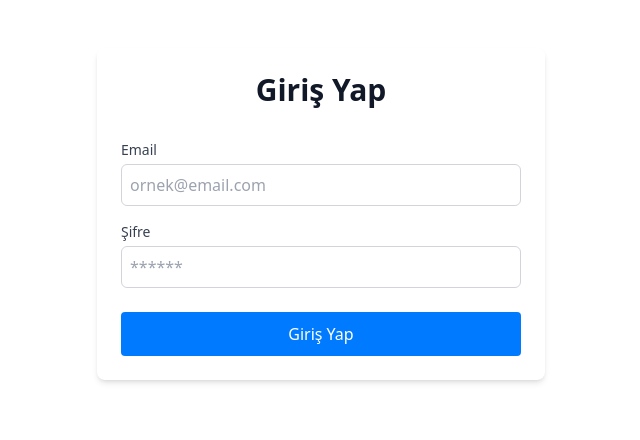
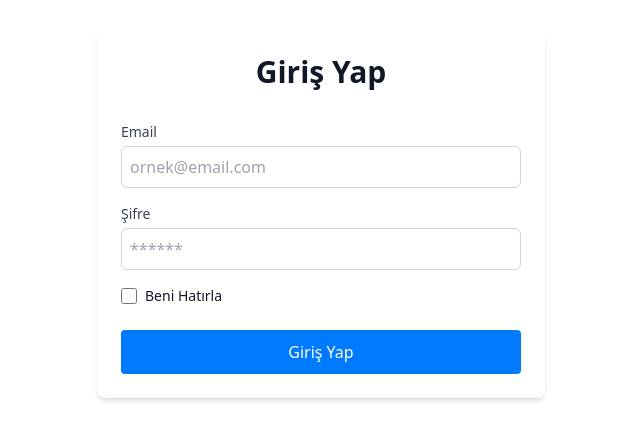
Before and after one commit to eminbasbayan/2024-4-react-bootcamp, a React (Vite) app: page / in a window 1280 px wide. Shown: the part 186-626 px from the top of the page, without its empty margins (319-959 px from the left). Built offline with nearby package versions, Linux system fonts and the light colour scheme; the HTML template or start-up script is replaced by a standard one.

Commit message:
form rememberMe örneği

```diff
--- a/src/components/Auth/LoginForm.jsx
+++ b/src/components/Auth/LoginForm.jsx
@@ -4,8 +4,6 @@ import { yupResolver } from '@hookform/resolvers/yup';
 import { loginSchema } from '../../schemas/auth.schema';
 
 import Button from '../UI/Button';
-
-
 
 const LoginForm = () => {
   const {
@@ -14,6 +12,9 @@ const LoginForm = () => {
     formState: { errors },
   } = useForm({
     resolver: yupResolver(loginSchema),
+    defaultValues: {
+      rememberMe: false
+    }
   });
 
   const onSubmit = (data) => {
@@ -61,6 +62,17 @@ const LoginForm = () => {
                 </p>
               )}
             </div>
+
+            <div className="form-item flex items-center">
+              <input
+                type="checkbox"
+                {...register('rememberMe')}
+                className="w-4 h-4 rounded border-gray-300"
+              />
+              <label className="ml-2 block text-sm text-gray-900">
+                Beni Hatırla
+              </label>
+            </div>
           </div>
           <Button color="primary" addClass="w-full">
             Giriş Yap
--- a/src/schemas/auth.schema.js
+++ b/src/schemas/auth.schema.js
@@ -15,6 +15,7 @@ export const loginSchema = yup.object().shape({
     .string()
     .min(passwordRules.min, passwordRules.minMessage)
     .required(passwordRules.required),
+  rememberMe: yup.boolean(),
 });
 
 export const registerSchema = yup.object().shape({
```
